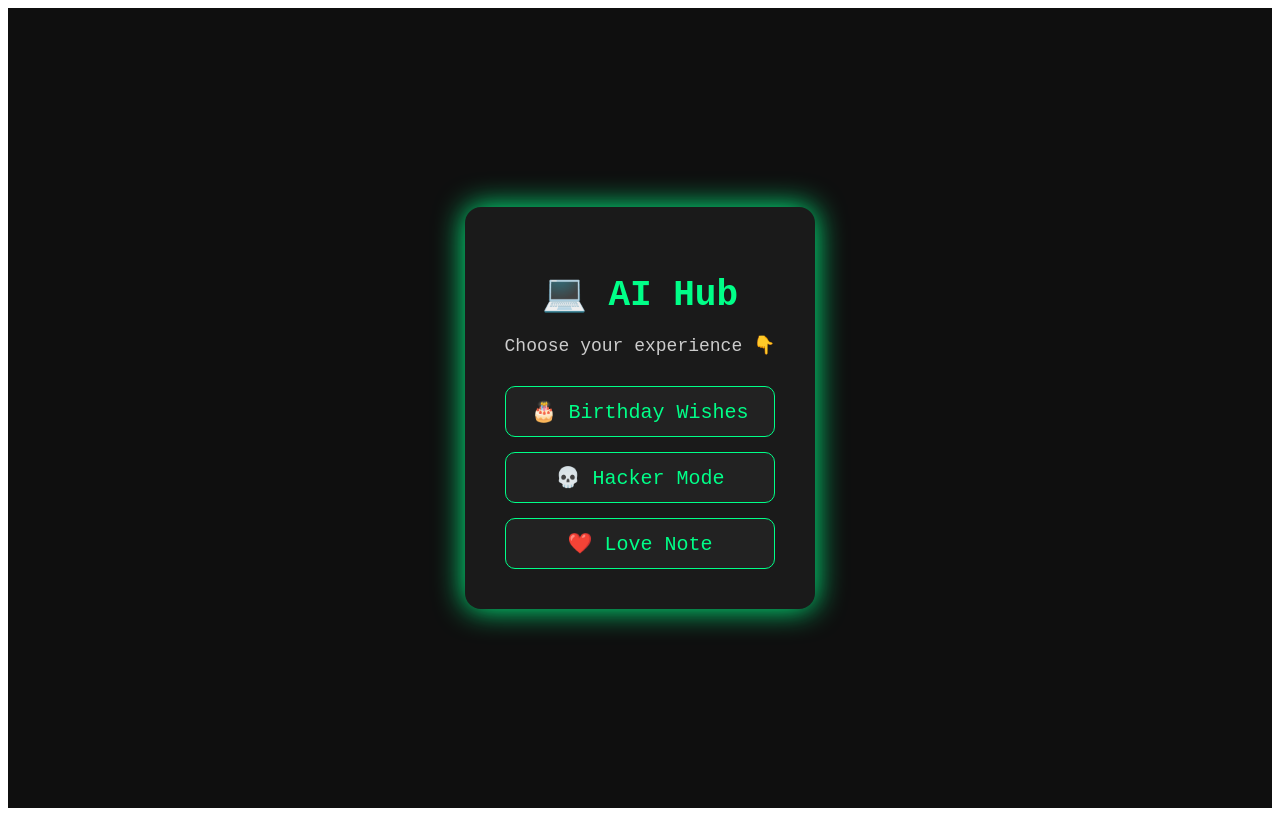
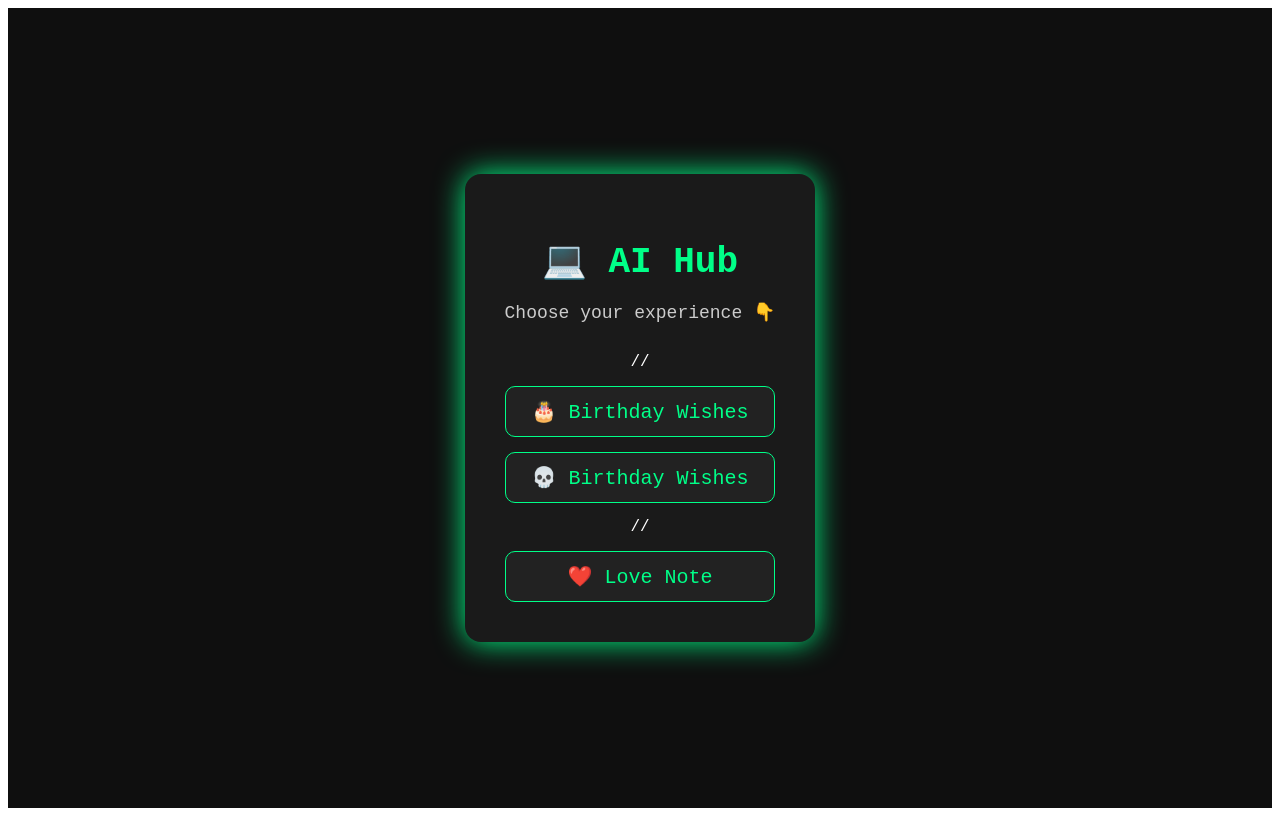
Before and after one commit to DADieAnotherDay/frontend, a Next.js app: page / in a window 1280 px wide. Built offline with nearby package versions, Linux system fonts and the light colour scheme.

Commit message:
Update index.js

```diff
--- a/pages/index.js
+++ b/pages/index.js
@@ -8,9 +8,9 @@ export default function Home() {
         <p style={styles.subheading}>Choose your experience 👇</p>
 
         <div style={styles.linkBox}>
-          <Link href="/bday" style={styles.link}>🎂 Birthday Wishes</Link>
-          <Link href="/hacker" style={styles.link}>💀 Hacker Mode</Link>
-          <Link href="/Love" style={styles.link}>❤️ Love Note</Link>
+        //  <Link href="/bday" style={styles.link}>🎂 Birthday Wishes</Link>
+          <Link href="/bday" style={styles.link}>💀 Birthday Wishes</Link>
+       //   <Link href="/Love" style={styles.link}>❤️ Love Note</Link>
         </div>
       </div>
     </div>
```
